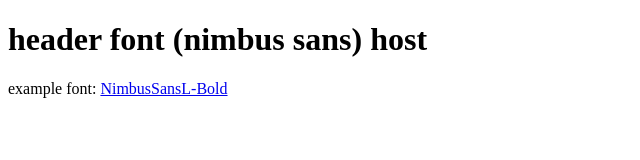
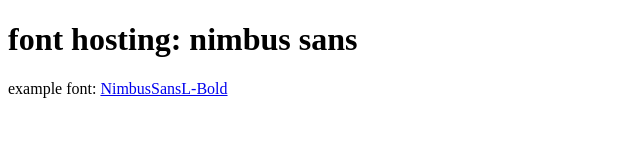
Before and after one commit to wyatt-l19/aether-fonts, a plain HTML site: page index.html in a window 1280 px wide. Shown: the whole page, without its empty margins (0-640 px from the left). Drawn offline with Linux system fonts and the light colour scheme.

Commit message:
update index.html

```diff
--- a/index.html
+++ b/index.html
@@ -6,7 +6,7 @@
     <title>aether fonts</title>
 </head>
 <body>
-    <h1>header font (nimbus sans) host</h1>
+    <h1>font hosting: nimbus sans</h1>
     <p>example font: <a href="fonts/NimbusSanL-Bol.woff2">NimbusSansL-Bold</a></p>
 </body>
 </html>
```
